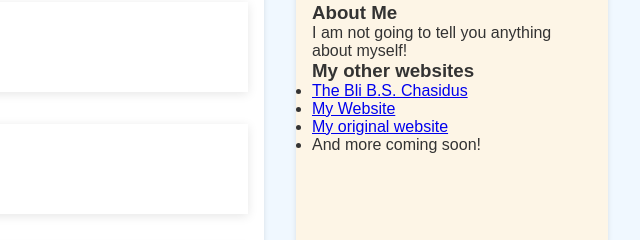
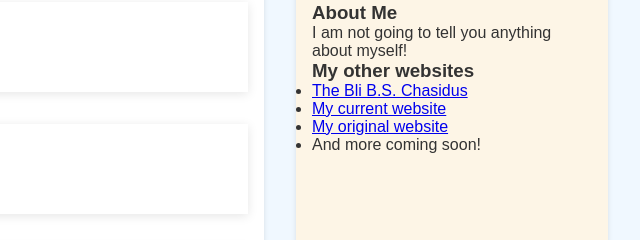
Before and after one commit to rozeraize/pepperhock, a plain HTML site: page index.html in a window 1280 px wide. Shown: the part 273-513 px from the top of the page, 640-1280 px from the left. Drawn offline with Linux system fonts and the light colour scheme.

Commit message:
Update index.html

```diff
--- a/index.html
+++ b/index.html
@@ -165,7 +165,7 @@
             <h3>My other websites</h3>
             <ul>
                 <li><a href="https://rozeraize.github.io/chasidus/">The Bli B.S. Chasidus</a></li>
-                <li><a href="https://rozeraize.github.io/mywebsite/">My Website</a></li>
+                <li><a href="https://rozeraize.github.io/mywebsite/">My current website</a></li>
                 <li><a href="https://rozeraize.github.io/mywebsite/projects/beta-site/index.html">My original website</a></li>
                 <li><a>And more coming soon!</a></li>
             </ul>
```
